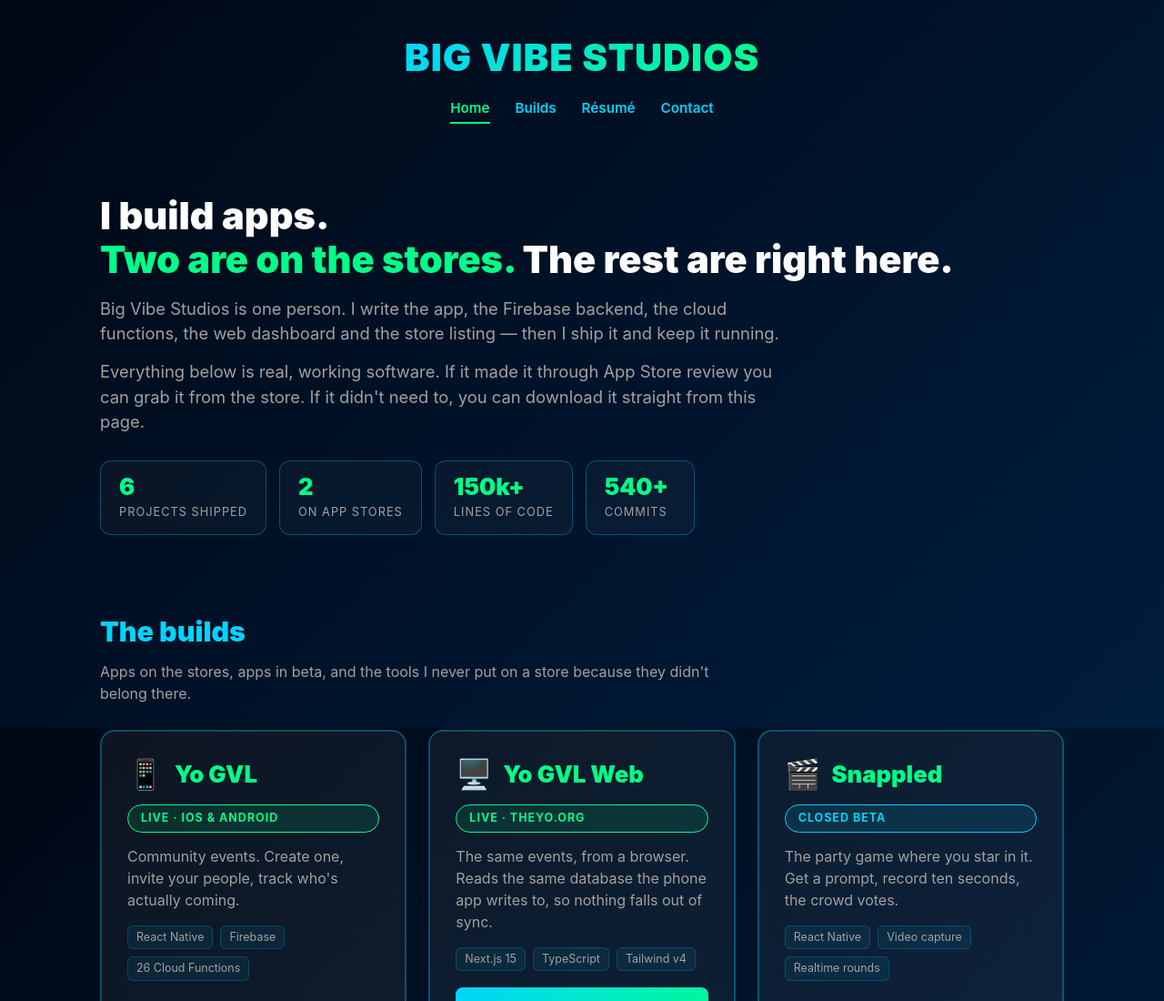
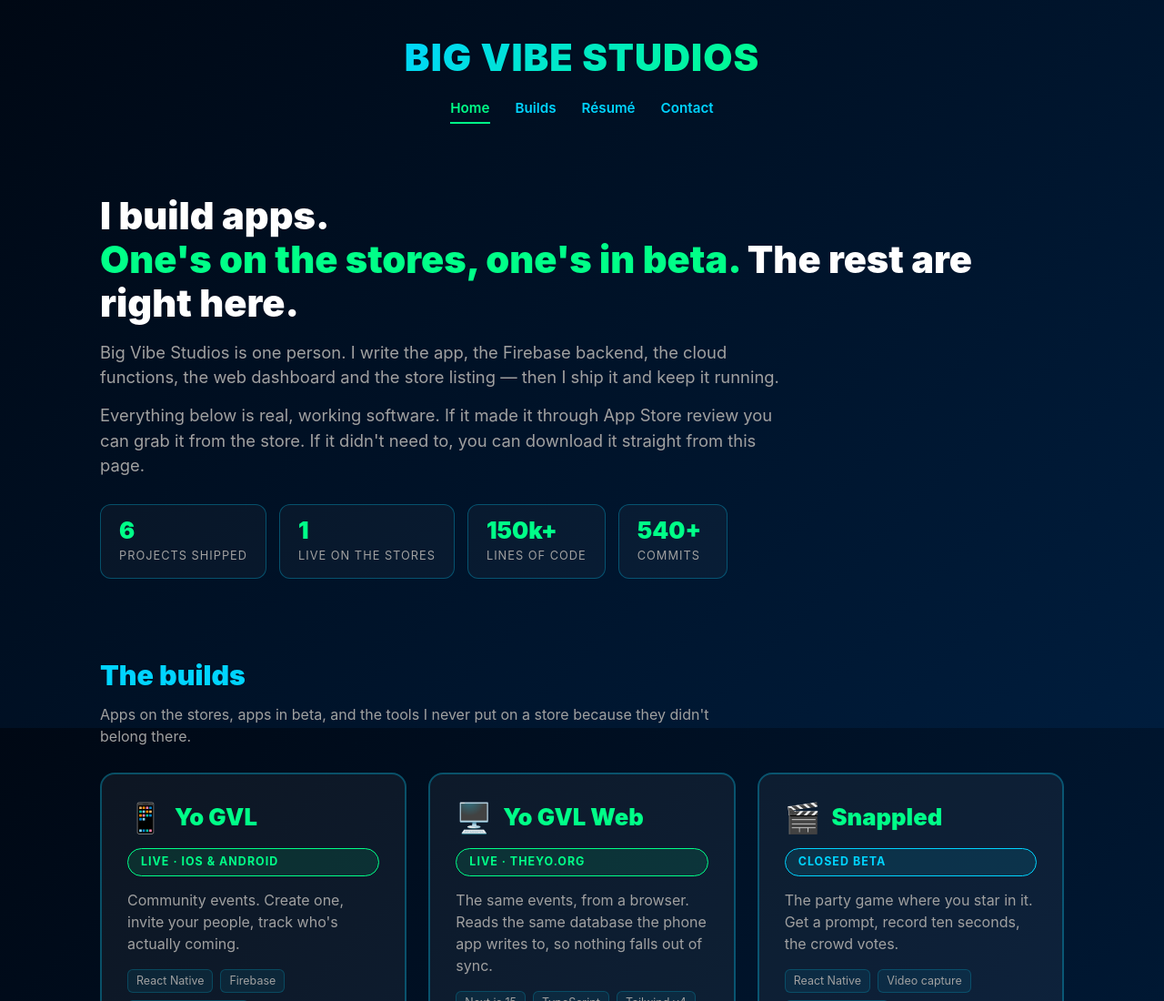
Before and after one commit to michaeljohnstondev/bigvibestudios-web, a plain HTML site: page public/index.html in a window 1280 px wide. Shown: the top 1100 px of the page at 91% size. Drawn offline with Linux system fonts and the light colour scheme.

Commit message:
content: one app live, one in beta - correct hero, stat, and og:description

```diff
--- a/public/index.html
+++ b/public/index.html
@@ -6,7 +6,7 @@
     <title>Big Vibe Studios | Apps, tools, and everything I've built</title>
     <meta name="description" content="Big Vibe Studios — a one-person studio building React Native apps, Firebase backends and Python tools. Download the apps and scripts, on the stores and off.">
     <meta property="og:title" content="Big Vibe Studios">
-    <meta property="og:description" content="Apps, tools, and everything I've built. Two on the app stores, the rest available right here.">
+    <meta property="og:description" content="Apps, tools, and everything I've built. One on the app stores, one in beta, the rest available right here.">
     <meta property="og:type" content="website">
     <meta property="og:url" content="https://bigvibestudios.com/">
     <link rel="stylesheet" href="/assets/site.css">
@@ -28,7 +28,7 @@
         <div class="container">
 
             <section class="hero">
-                <h1>I build apps.<br><span class="highlight">Two are on the stores.</span> The rest are right here.</h1>
+                <h1>I build apps.<br><span class="highlight">One's on the stores, one's in beta.</span> The rest are right here.</h1>
                 <p class="lead">
                     Big Vibe Studios is one person. I write the app, the Firebase backend,
                     the cloud functions, the web dashboard and the store listing — then I
@@ -46,8 +46,8 @@
                         <span class="label">Projects shipped</span>
                     </div>
                     <div class="stat">
-                        <span class="num">2</span>
-                        <span class="label">On app stores</span>
+                        <span class="num">1</span>
+                        <span class="label">Live on the stores</span>
                     </div>
                     <div class="stat">
                         <span class="num">150k+</span>
```
